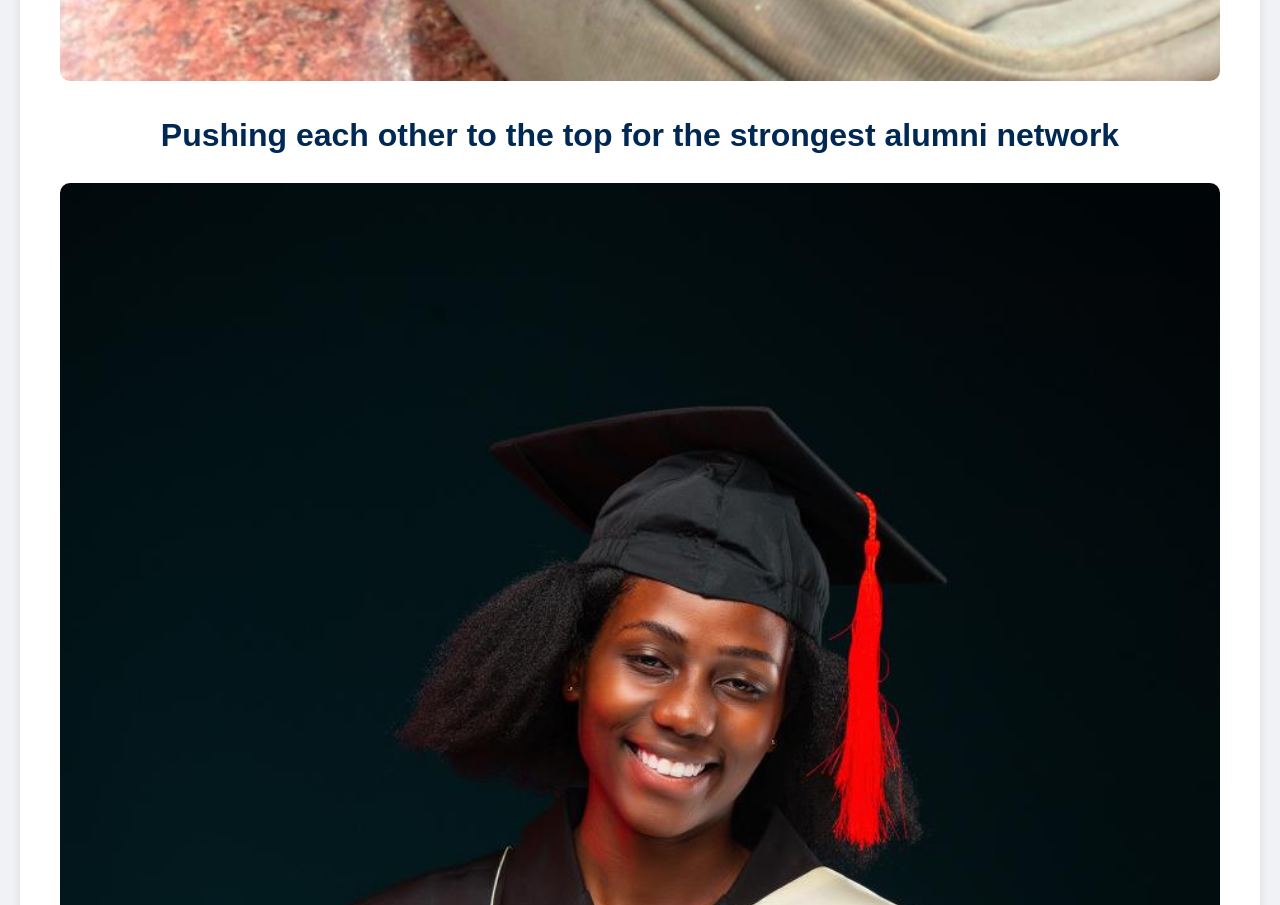
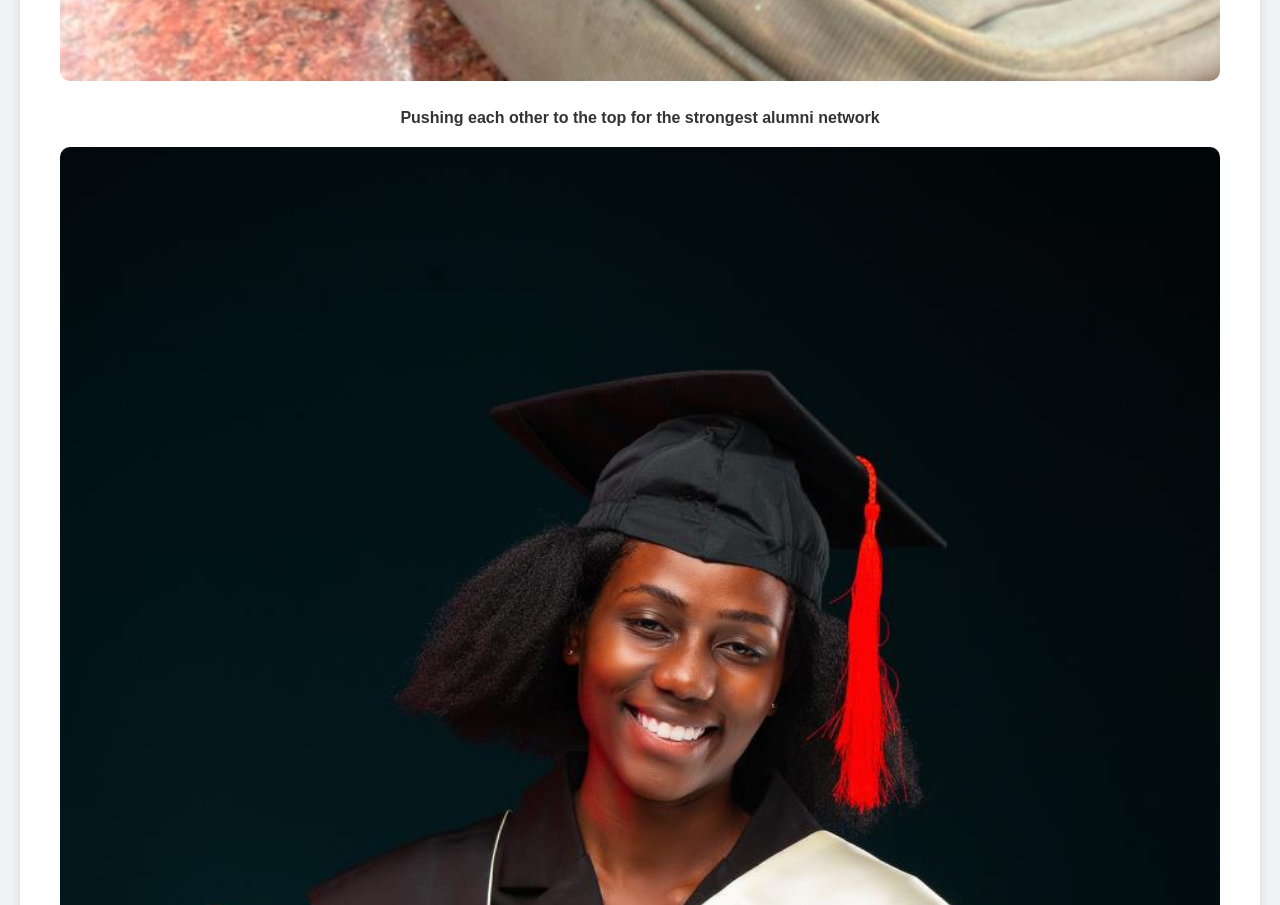
Before and after one commit to Bronze256/alumni, a plain HTML site: page index.html in a window 1280 px wide. Shown: the part 3593-4498 px from the top of the page. Drawn offline with Linux system fonts and the light colour scheme.

Commit message:
Update index.html

```diff
--- a/index.html
+++ b/index.html
@@ -88,7 +88,7 @@
             <p>We are committed to creating opportunities for networking, professional growth, and giving back to our beloved school through various initiatives and scholarships.</p>
             <p>Have a chance to become a peer career coach to the current and outgoing students.</p>
             <img src="IMG_20250119_220925.jpg" alt= "Peer carrier coach" class="image">
-            <h1>Pushing each other to the top for the strongest alumni network </h1>
+            <p><strong>Pushing each other to the top for the strongest alumni network </strong></p>
             <img src="IMG-20250116-WA0724.jpg" alt="Graduation" class="image">
         </div>
 
```
